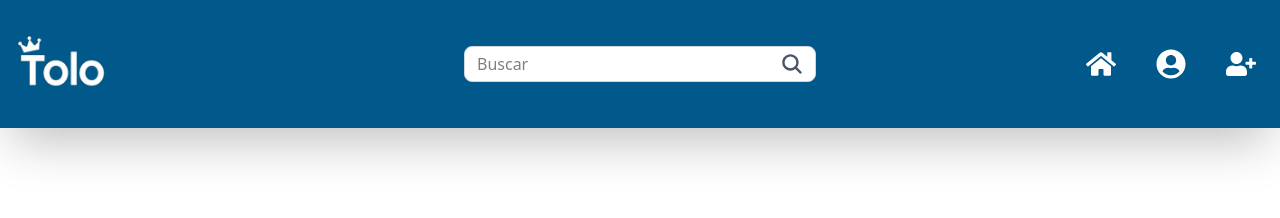
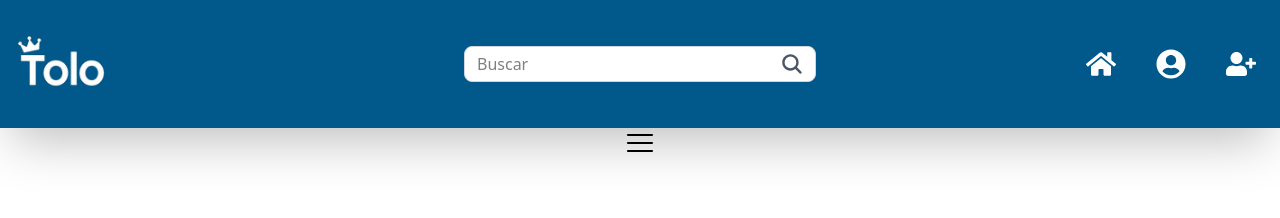
Before and after one commit to lucasp3113/tolo, a React (Vite) app in the folder frontend/: page / in a window 1280 px wide. Shown: the top 218 px of the page. Built offline with nearby package versions, Linux system fonts and the light colour scheme.

Commit message:
dropdown.upd-1.0

```diff
--- a/frontend/package.json
+++ b/frontend/package.json
@@ -28,6 +28,7 @@
     "@types/react": "^19.1.8",
     "@types/react-dom": "^19.1.6",
     "@vitejs/plugin-react": "^4.6.0",
+    "@vitejs/plugin-react-swc": "^3.11.0",
     "eslint": "^9.30.1",
     "eslint-plugin-react-hooks": "^5.2.0",
     "eslint-plugin-react-refresh": "^0.4.20",
--- a/frontend/src/components/Dropdown.jsx
+++ b/frontend/src/components/Dropdown.jsx
@@ -1,4 +1,4 @@
-import React, { useState } from "react";
+import React, { useState, useEffect, useRef } from "react";
 import { useNavigate } from "react-router-dom";
 import { RxHamburgerMenu } from "react-icons/rx";
 
@@ -9,11 +9,11 @@ const Dropdown = ({
   className = "",
   cnhamburger = "",
   cndiv = "",
-  theme = "black",
+  direction = "d", // 👉 NUEVO: "d" = down, "r" = right, "l" = left
 }) => {
   const [isOpen, setIsOpen] = useState(false);
   const navigate = useNavigate();
-  const toggleDropdown = () => setIsOpen(!isOpen);
+  const dropdownRef = useRef(null);
 
   const handleClick = (item) => {
     if (item.onClick) {
@@ -24,10 +24,38 @@ const Dropdown = ({
     setIsOpen(false);
   };
 
+  useEffect(() => {
+    const handleOutsideClick = (event) => {
+      if (dropdownRef.current && !dropdownRef.current.contains(event.target)) {
+        setIsOpen(false);
+      }
+    };
+
+    document.addEventListener("mousedown", handleOutsideClick);
+    return () => document.removeEventListener("mousedown", handleOutsideClick);
+  }, []);
+
+  // 👉 Direcciones dinámicas
+  let positionClasses = "";
+
+  if (direction === "d") {
+    positionClasses = text === "" ? "left-1/2 -translate-x-1/2 top-full" : "left-0 top-full";
+  } else if (direction === "r") {
+    positionClasses = "left-full top-0";
+  } else if (direction === "l") {
+    positionClasses = "right-full top-0";
+  } else {
+    positionClasses = "left-0 top-full"; // fallback
+  }
+
   return (
-    <div className={`relative inline-block ${cndiv}`}>
+    <div
+      ref={dropdownRef}
+      className={`relative inline-block ${cndiv}`}
+      onMouseEnter={() => setIsOpen(true)}
+      onMouseLeave={() => setIsOpen(false)}
+    >
       <button
-        onClick={toggleDropdown}
         className={`${
           text === ""
             ? "flex items-center justify-center cursor-pointer"
@@ -35,10 +63,7 @@ const Dropdown = ({
         } ${className}`}
       >
         {text === "" ? (
-          <RxHamburgerMenu
-            size={size}
-            className={`${cnhamburger}`}
-          />
+          <RxHamburgerMenu size={size} className={`${cnhamburger}`} />
         ) : (
           <>
             <span>{text}</span>
@@ -55,18 +80,17 @@ const Dropdown = ({
       </button>
 
       <ul
-       className={`absolute mt-1 z-20 ${
-          text === "" ? "left-1/2 -translate-x-1/2" : "left-0"
-        } w-auto min-w-max bg-white text-gray-800 shadow-lg rounded-md overflow-hidden transition-all duration-300 ease-in-out
-        ${isOpen ? "max-h-60 opacity-100" : "max-h-0 opacity-0"} pointer-events-${
-          isOpen ? "auto" : "none"
+        className={`absolute mt-1 z-20 ${positionClasses} w-auto min-w-max bg-white text-gray-800 shadow-lg rounded-md overflow-hidden transition-all duration-300 ease-in-out ${
+          isOpen
+            ? "opacity-100 pointer-events-auto max-h-60"
+            : "opacity-0 pointer-events-none max-h-0"
         }`}
       >
         {options.map((item, index) => (
           <li
             key={index}
             onClick={() => handleClick(item)}
-            className="hover:bg-gray-200 py-3 px-6 whitespace-nowrap cursor-pointer transition-all duration-200 ease-in-out transform hover:scale-105"
+            className="hover:bg-gray-200 py-3 px-6 whitespace-nowrap cursor-pointer transition duration-200 ease-in-out transform hover:scale-105"
           >
             {item.label}
           </li>
--- a/frontend/src/pages/Home.jsx
+++ b/frontend/src/pages/Home.jsx
@@ -1,6 +1,7 @@
 import React from 'react'
 import Form from '../components/Form';
 import Input from '../components/Input'
+import Dropdown from '../components/Dropdown'
 import { IoSearch } from "react-icons/io5";
 import { useState, useEffect } from 'react';
 
@@ -22,7 +23,17 @@ export default function Home() {
          name={"search"} className='pr-10' icon={<IoSearch className='-translate-y-1/2 text-2xl text-gray-600'/>} placeholder={"Buscar"}/>
       ]}/>
       ) : undefined}
+      <Dropdown
+      options={[
+    { label: "Mantons" },
+    { label: "Madelrey" },
+    { label: "Mantinx" },
+  ]}
+      direction = "r"
+/>
+
 
     </div>
+
   )
 }
```
Also changed, not shown: 1 other file (tests, documents, lock files or other folders).
